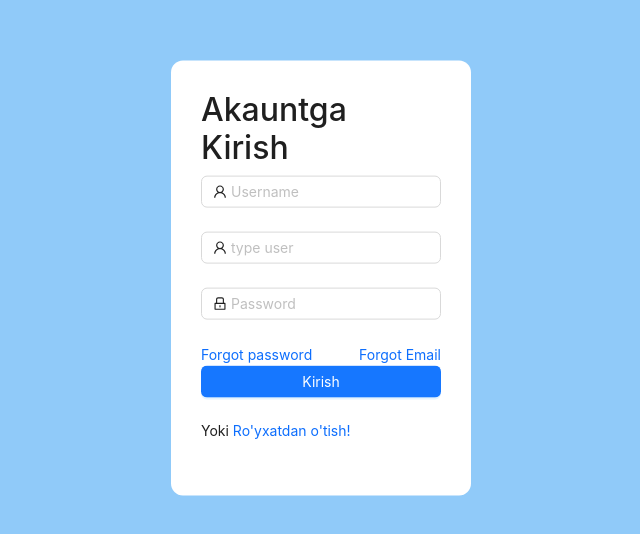
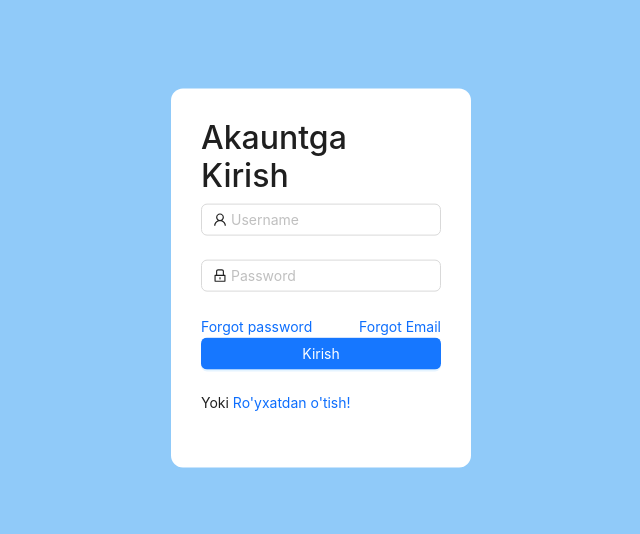
Before and after one commit to javohir12312/Everest-app, a React (Create React App) app: page /login in a window 1280 px wide. Shown: the part 122-656 px from the top of the page, without its empty margins (319-959 px from the left). Built offline with nearby package versions, Linux system fonts and the light colour scheme.

Commit message:
add components

```diff
--- a/src/components/Login/Login.jsx
+++ b/src/components/Login/Login.jsx
@@ -55,20 +55,6 @@ const Login = () => {
             />
           </Form.Item>
           <Form.Item
-            name="user_type"
-            rules={[
-              {
-                required: true,
-                message: "User or Admin!",
-              },
-            ]}
-          >
-            <Input
-              prefix={<UserOutlined className="site-form-item-icon" />}
-              placeholder="type user"
-            />
-          </Form.Item>
-          <Form.Item
             name="password"
             rules={[
               {
```
